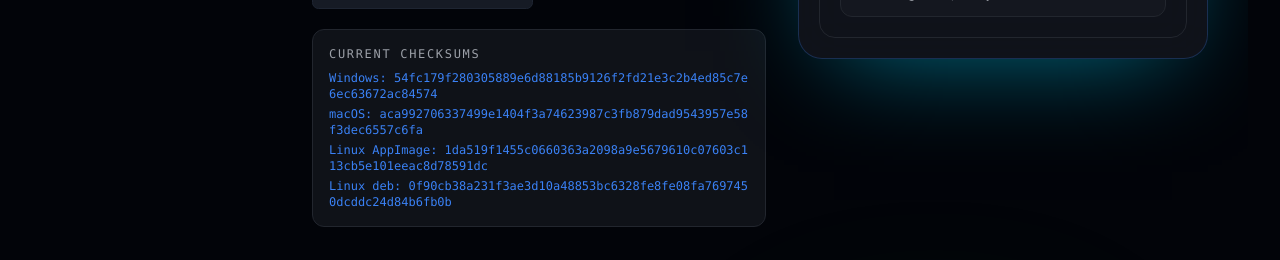
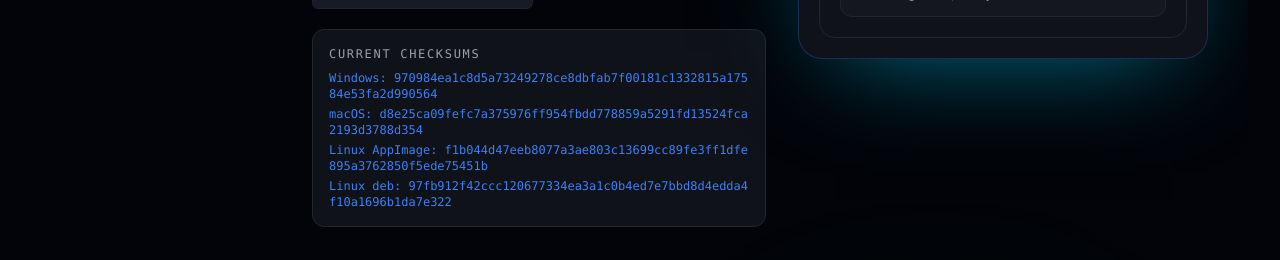
Before and after one commit to CC90210/CEO-Agent, a Next.js app in the folder apps/command-center/: page /download in a window 1280 px wide. Shown: the part 811-1071 px from the top of the page. Built offline with nearby package versions, Linux system fonts and the light colour scheme; no server answers.

Commit message:
Point downloads to OASIS Desktop alpha 3
Update the Command Center download route and desktop handoff to reference the OAuth-hotfixed alpha.3 release with fresh CI artifact checksums.

```diff
--- a/apps/command-center/app/download/page.tsx
+++ b/apps/command-center/app/download/page.tsx
@@ -17,7 +17,7 @@ export const dynamic = "force-dynamic";
 
 const VERSION = "0.1.0";
 const CHANNEL = "alpha";
-const RELEASE_TAG = "oasis-desktop-v0.1.0-alpha.2";
+const RELEASE_TAG = "oasis-desktop-v0.1.0-alpha.3";
 const RELEASE_URL = `https://github.com/CC90210/CEO-Agent/releases/tag/${RELEASE_TAG}`;
 const WINDOWS_INSTALLER_URL = `https://github.com/CC90210/CEO-Agent/releases/download/${RELEASE_TAG}/OASIS-AI-0.1.0-win-x64.exe`;
 const MAC_DMG_URL = `https://github.com/CC90210/CEO-Agent/releases/download/${RELEASE_TAG}/OASIS-AI-0.1.0-mac-arm64.dmg`;
@@ -25,10 +25,10 @@ const LINUX_APPIMAGE_URL = `https://github.com/CC90210/CEO-Agent/releases/downlo
 const LINUX_DEB_URL = `https://github.com/CC90210/CEO-Agent/releases/download/${RELEASE_TAG}/OASIS-AI-0.1.0-linux-amd64.deb`;
 const CHECKSUM_URL = `https://github.com/CC90210/CEO-Agent/releases/download/${RELEASE_TAG}/SHA256SUMS-release.txt`;
 const CHECKSUMS = [
-  "Windows: 54fc179f280305889e6d88185b9126f2fd21e3c2b4ed85c7e6ec63672ac84574",
-  "macOS: aca992706337499e1404f3a74623987c3fb879dad9543957e58f3dec6557c6fa",
-  "Linux AppImage: 1da519f1455c0660363a2098a9e5679610c07603c113cb5e101eeac8d78591dc",
-  "Linux deb: 0f90cb38a231f3ae3d10a48853bc6328fe8fe08fa7697450dcddc24d84b6fb0b",
+  "Windows: 970984ea1c8d5a73249278ce8dbfab7f00181c1332815a17584e53fa2d990564",
+  "macOS: d8e25ca09fefc7a375976ff954fbdd778859a5291fd13524fca2193d3788d354",
+  "Linux AppImage: f1b044d47eeb8077a3ae803c13699cc89fe3ff1dfe895a3762850f5ede75451b",
+  "Linux deb: 97fb912f42ccc120677334ea3a1c0b4ed7e7bbd8d4edda4f10a1696b1da7e322",
 ];
 
 export default function DownloadPage() {
```
Also changed, not shown: 1 other file (tests, documents, lock files or other folders).
